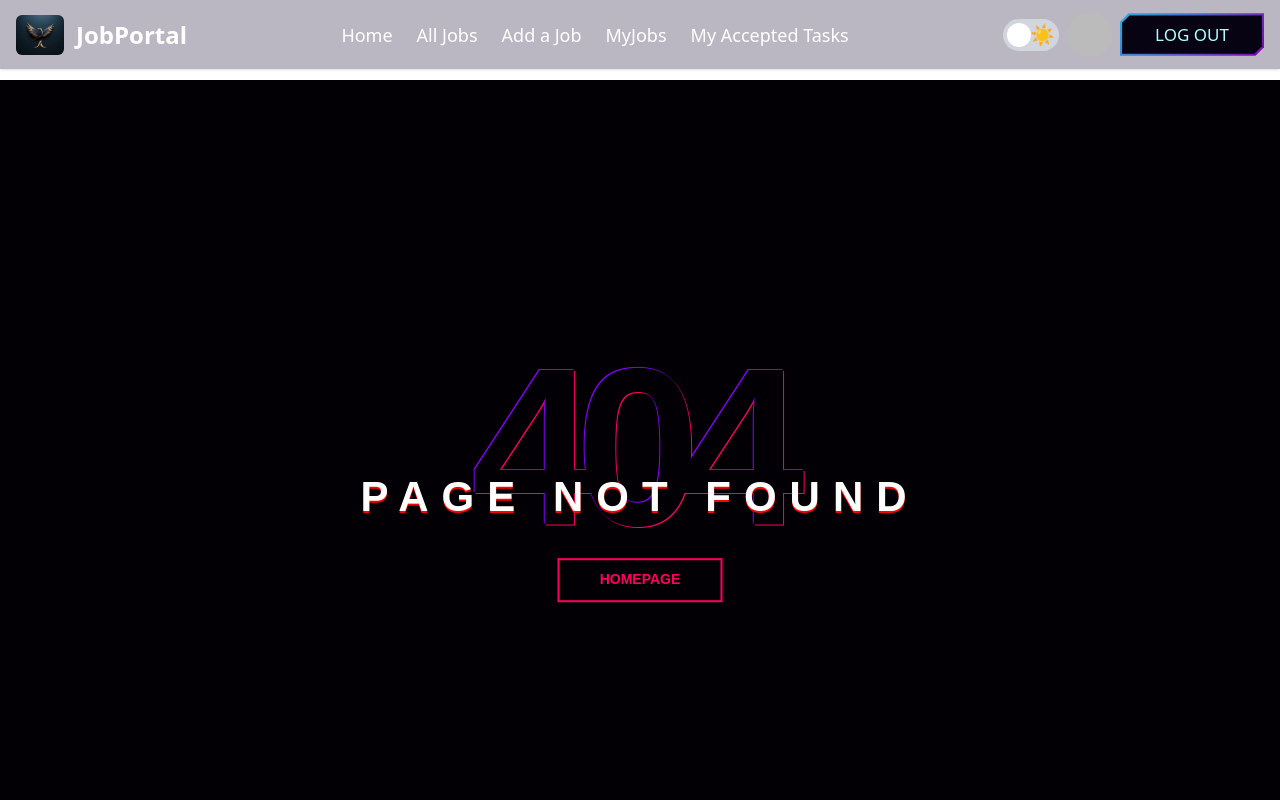
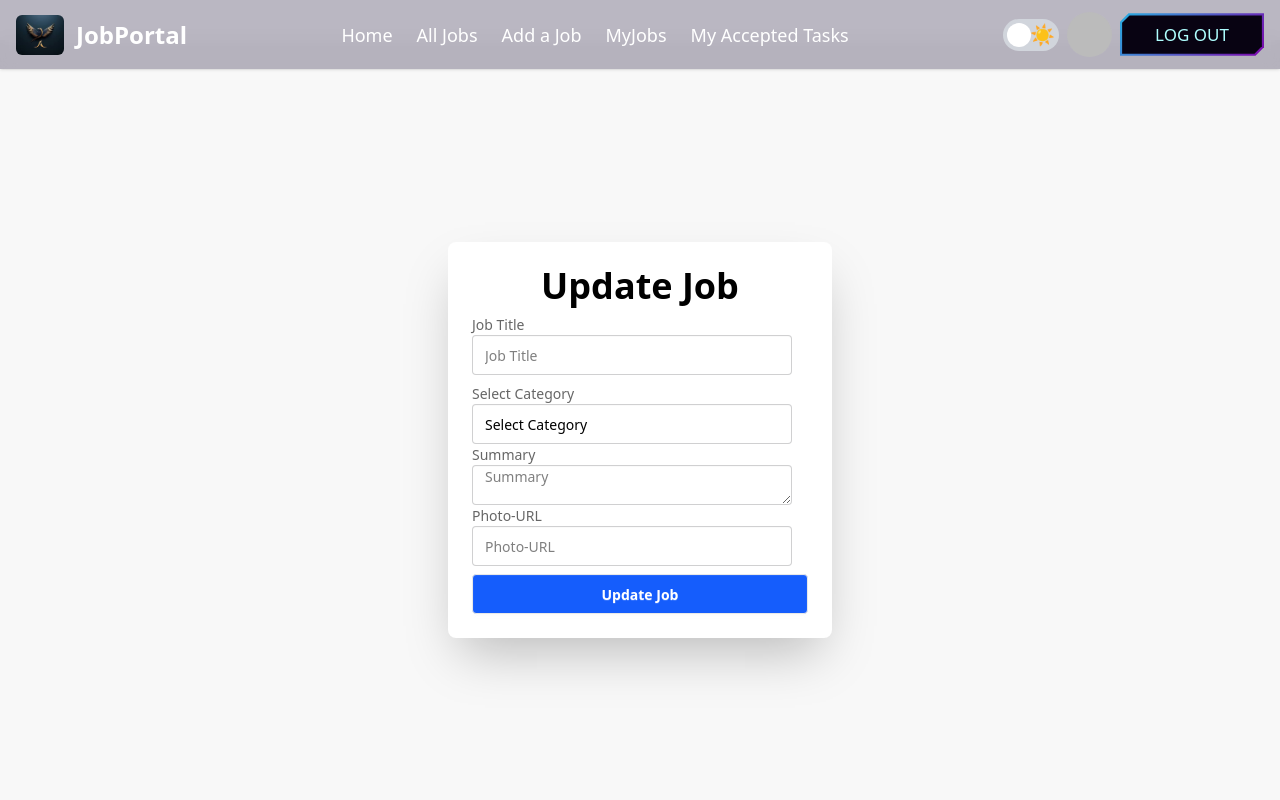
Before and after one commit to CodeBySabid/Marketplce-Client-Site, a React (Vite) app: page /updatejob/1 in a window 1280 px wide. Shown: the top 800 px of the page. Built offline with nearby package versions, Linux system fonts and the light colour scheme; no server answers; sample sign-in values are in the browser's storage.

Commit message:
toast.success added to addjob page

```diff
--- a/src/pages/AcceptedTasks/AcceptedTasks.jsx
+++ b/src/pages/AcceptedTasks/AcceptedTasks.jsx
@@ -1,9 +1,31 @@
-import React from 'react';
+import React, { useEffect, useState, useContext } from 'react';
+import axios from 'axios';
+import { AuthContext } from '../../context/AuthContext';
 
 const AcceptedTasks = () => {
+    const { user } = useContext(AuthContext);
+    const [acceptedJobs, setAcceptedJobs] = useState([]);
+
+    useEffect(() => {
+        if (!user?.email) return;
+        axios.get(`http://localhost:3000/my-accepted?email=${user.email}`)
+            .then(res => setAcceptedJobs(res.data))
+            .catch(err => console.log(err))
+    }, [user?.email]);
+    if (acceptedJobs.length === 0)
+        return <p className="text-center mt-10">You have not accepted any jobs yet.</p>;
+console.log(acceptedJobs)
     return (
-        <div>
-            This is My Accepted Tasks page
+        <div className='my-8 max-w-[1200px] mx-auto grid gap-6 grid-cols-1 md:grid-cols-2 lg:grid-cols-3'>
+            {acceptedJobs.map(job => (
+                <div key={job._id} className='border p-4 rounded-xl shadow-lg'>
+                    <img src={job.coverImage} alt={job.title} className="w-full h-40 object-cover rounded-lg mb-3" />
+                    <h2 className='text-xl font-semibold'>{job.title}</h2>
+                    <p>{job.summary}</p>
+                    <p className='text-sm text-gray-500'>Category: {job.category}</p>
+                    <p className='text-sm text-gray-500'>Accepted At: {new Date(job.acceptedAt).toLocaleString()}</p>
+                </div>
+            ))}
         </div>
     );
 };
--- a/src/pages/AddJob/AddJob.jsx
+++ b/src/pages/AddJob/AddJob.jsx
@@ -2,7 +2,8 @@ import axios from "axios";
 import { useContext, useState } from "react";
 import { AuthContext } from "../../context/AuthContext";
 import { toast, ToastContainer } from "react-toastify";
-import { Link } from "react-router";
+import { useNavigate } from "react-router";
+import "react-toastify/dist/ReactToastify.css";
 
 const AddJob = () => {
     const { user } = useContext(AuthContext);
@@ -10,6 +11,8 @@ const AddJob = () => {
     const [category, setCategory] = useState("");
     const [summary, setSummary] = useState("");
     const [coverImage, setCoverImage] = useState("");
+    const navigate = useNavigate();
+
     const handleSubmit = async (e) => {
         e.preventDefault();
         const jobData = {
@@ -20,11 +23,23 @@ const AddJob = () => {
             postedBy: user.displayName,
             userEmail: user.email,
         };
+
         try {
-            const res = await axios.post("http://localhost:3000/users", jobData);
-            toast.success("Job Posted Successfully!")
+            await axios.post("http://localhost:3000/users", jobData);
+            toast.success("Job Posted Successfully!", {
+                position: "top-right",
+                autoClose: 2000,
+                hideProgressBar: false,
+                closeOnClick: true,
+                pauseOnHover: true,
+                draggable: true,
+                onClose: () => navigate("/alljobs")
+            });
         } catch (error) {
-            toast.error(error)
+            toast.error(error.response?.data?.message || "Something went wrong!", {
+                position: "top-right",
+                autoClose: 3000,
+            });
         }
     };
 
@@ -36,7 +51,13 @@ const AddJob = () => {
                         <h1 className='text-4xl font-semibold text-center'>Add A Job</h1>
                         <form className="fieldset" onSubmit={handleSubmit}>
                             <label className="label">Job Title</label>
-                            <input type="text" onChange={(e) => setTitle(e.target.value)} className="input" placeholder="Job Title" required />
+                            <input
+                                type="text"
+                                onChange={(e) => setTitle(e.target.value)}
+                                className="input"
+                                placeholder="Job Title"
+                                required
+                            />
                             <label className="label">Select Category</label>
                             <select
                                 className="input"
@@ -56,19 +77,18 @@ const AddJob = () => {
                                 required
                             />
                             <label className="label">Photo-URL</label>
-                            <input type="url" onChange={(e) => setCoverImage(e.target.value)} className="input" placeholder="Photo-URL" />
+                            <input
+                                type="url"
+                                onChange={(e) => setCoverImage(e.target.value)}
+                                className="input"
+                                placeholder="Photo-URL"
+                            />
                             <button className="button mt-2 w-[95%]">Add Job</button>
                         </form>
-                        <h2 className='text-2xl font-semibold text-center py-1'>Or</h2>
-                        <button className="btn bg-white text-black border-[#e5e5e5]">
-                            <svg aria-label="Google logo" width="16" height="16" xmlns="http://www.w3.org/2000/svg" viewBox="0 0 512 512"><g><path d="m0 0H512V512H0" fill="#fff"></path><path fill="#34a853" d="M153 292c30 82 118 95 171 60h62v48A192 192 0 0190 341"></path><path fill="#4285f4" d="m386 400a140 175 0 0053-179H260v74h102q-7 37-38 57"></path><path fill="#fbbc02" d="m90 341a208 200 0 010-171l63 49q-12 37 0 73"></path><path fill="#ea4335" d="m153 219c22-69 116-109 179-50l55-54c-78-75-230-72-297 55"></path></g></svg>
-                            Login with Google
-                        </button>
-                        <p className='text-[14px] mt-2'>Already have an account? <Link className='text-red-600' to={'/login'}>Login</Link></p>
                     </div>
                 </div>
-                <ToastContainer />
             </div>
+            <ToastContainer />
         </div>
     );
 };
--- a/src/pages/JobDetails/jobDetails.jsx
+++ b/src/pages/JobDetails/jobDetails.jsx
@@ -12,7 +12,7 @@ const JobDetails = () => {
     const { budget, category, currency, experienceLevel, jobType, postedBy, skillsRequired, status, summary, title, userEmail, coverImage } = jobDataByIn || {}
     const { user } = useContext(AuthContext);
     const handleAccept = async () => {
-        const acceptedJob = { jobId: _id, title, summary, category, experienceLevel, jobType, postedBy, employerEmail: user.email, acceptedBy: user.email, acceptedAt: new Date() }
+        const acceptedJob = { jobId: _id, title, summary, category, experienceLevel, jobType, postedBy, coverImage, employerEmail: user.email, acceptedBy: user.email, acceptedAt: new Date() }
         try {
             const response = await axios.post("http://localhost:3000/accepted", acceptedJob);
             // toast.success("Job Accepted Successfully!")
--- a/src/pages/Jobs/MyJobs.jsx
+++ b/src/pages/Jobs/MyJobs.jsx
@@ -51,7 +51,7 @@ const MyJobs = () => {
         <div className="mt-4">
             <h1 className="text-3xl text-center">My Posted Jobs ({jobs.length})</h1>
 
-            <div className="grid grid-cols-3 gap-5 p-4">
+            <div className='mx-auto px-3 my-5 max-sm:max-w-[430px] max-w-[1200px] gap-10 grid max-sm:grid-cols-1 max-md:grid-cols-2 max-[960px]:grid-cols-2 grid-cols-3'>
                 {jobs.map(job => (
                     <div key={job._id} className="p-4 border rounded shadow">
                         <img src={job.coverImage} className="h-40 w-full object-cover" />
@@ -61,9 +61,44 @@ const MyJobs = () => {
 
                         <div className="flex justify-between mt-3">
                             <Link
-                                className="btn btn-sm bg-blue-500 text-white"
+                                to={`/updatejob/${job._id}`}
+                                class="relative inline-flex items-center justify-center px-8 py-2.5 overflow-hidden tracking-tighter text-white bg-gray-800 rounded-md group"
                             >
-                                Edit Job
+                                <span
+                                    class="absolute w-0 h-0 transition-all duration-500 ease-out bg-orange-600 rounded-full group-hover:w-56 group-hover:h-56"
+                                ></span>
+                                <span class="absolute bottom-0 left-0 h-full -ml-2">
+                                    <svg
+                                        xmlns="http://www.w3.org/2000/svg"
+                                        class="w-auto h-full opacity-100 object-stretch"
+                                        viewBox="0 0 487 487"
+                                    >
+                                        <path
+                                            fill-opacity=".1"
+                                            fill-rule="nonzero"
+                                            fill="#FFF"
+                                            d="M0 .3c67 2.1 134.1 4.3 186.3 37 52.2 32.7 89.6 95.8 112.8 150.6 23.2 54.8 32.3 101.4 61.2 149.9 28.9 48.4 77.7 98.8 126.4 149.2H0V.3z"
+                                        ></path>
+                                    </svg>
+                                </span>
+                                <span class="absolute top-0 right-0 w-12 h-full -mr-3">
+                                    <svg
+                                        xmlns="http://www.w3.org/2000/svg"
+                                        class="object-cover w-full h-full"
+                                        viewBox="0 0 487 487"
+                                    >
+                                        <path
+                                            fill-opacity=".1"
+                                            fill-rule="nonzero"
+                                            fill="#FFF"
+                                            d="M487 486.7c-66.1-3.6-132.3-7.3-186.3-37s-95.9-85.3-126.2-137.2c-30.4-51.8-49.3-99.9-76.5-151.4C70.9 109.6 35.6 54.8.3 0H487v486.7z"
+                                        ></path>
+                                    </svg>
+                                </span>
+                                <span
+                                    class="absolute inset-0 w-full h-full -mt-1 rounded-lg opacity-30 bg-gradient-to-b from-transparent via-transparent to-gray-200"
+                                ></span>
+                                <span class="relative text-base font-semibold">UpdateJob</span>
                             </Link>
                             <button
                                 onClick={() => handleDelete(job._id)}
--- /dev/null
+++ b/src/pages/Jobs/UpdateJob.jsx
@@ -0,0 +1,86 @@
+import { useParams, useNavigate } from "react-router";
+import axios from "axios";
+import { useEffect, useState } from "react";
+import { toast, ToastContainer } from "react-toastify";
+
+const UpdateJob = () => {
+    const { id } = useParams();
+    console.log(id)
+    const navigate = useNavigate();
+
+    const [job, setJob] = useState({});
+
+    useEffect(() => {
+        axios.get(`http://localhost:3000/users/${id}`)
+            .then(res => setJob(res.data))
+            .catch(err => console.log(err));
+    }, [id]);
+
+    const handleUpdate = async (e) => {
+        e.preventDefault();
+
+        try {
+            await axios.put(`http://localhost:3000/job/${id}`, job);
+
+            toast.success("Job Updated Successfully!");
+            navigate("/my-jobs");
+
+        } catch (error) {
+            console.log(error);
+        }
+    };
+
+    return (
+        <div className="w-full flex justify-center items-center h-[90vh]">
+            <div className="hero bg-base-200 min-h-screen px-1">
+                <div className="card bg-base-100 w-full max-w-sm shrink-0 shadow-2xl">
+                    <div className="card-body">
+                        <h1 className='text-4xl font-semibold text-center'>Update Job</h1>
+                        <form onSubmit={handleUpdate}>
+                            <label className="label">Job Title</label>
+                            <input
+                                type="text"
+                                className="input mb-2"
+                                value={job.title || ""}
+                                onChange={(e) => setJob({ ...job, title: e.target.value })}
+                                placeholder="Job Title"
+                            />
+                            <label className="label">Select Category</label>
+                            <select
+                                type="text"
+                                className="input"
+                                value={job.category || ""}
+                                onChange={(e) => setJob({ ...job, category: e.target.value })}
+                                required
+                            >
+                                <option value="">Select Category</option>
+                                <option value="Web Development">Web Development</option>
+                                <option value="Graphics Design">Graphics Design</option>
+                                <option value="Marketing">Marketing</option>
+                            </select>
+                            <label className="label">Summary</label>
+                            <textarea
+                                placeholder="Summary"
+                                className="input resize-y"
+                                value={job.summary || ""}
+                                onChange={(e) => setJob({ ...job, summary: e.target.value })}
+                            />
+                            <label className="label">Photo-URL</label>
+                            <input
+                                type="url"
+                                value={job.coverImage || ""}
+                                onChange={(e) => setJob({ ...job, coverImage: e.target.value })}
+                                className="input"
+                                placeholder="Photo-URL"
+                            />
+                            <button className="btn bg-blue-600 text-white w-full mt-2">Update Job</button>
+                        </form>
+                    </div>
+                </div>
+                <ToastContainer />
+            </div>
+        </div>
+    );
+};
+
+export default UpdateJob;
--- a/src/routes/Routes.jsx
+++ b/src/routes/Routes.jsx
@@ -10,6 +10,7 @@ import PrivateRouter from "./PrivateRouter";
 import JobDetails from "../pages/JobDetails/jobDetails";
 import ErrorPage from "../Error/ErrorPage";
 import MyJobs from "../pages/Jobs/MyJobs";
+import UpdateJob from "../pages/Jobs/UpdateJob";
 
 const routes = createBrowserRouter(
     [
@@ -52,6 +53,12 @@ const routes = createBrowserRouter(
                     </PrivateRouter>
                 },
                 {
+                    path: '/updatejob/:id',
+                    element: <PrivateRouter>
+                        <UpdateJob></UpdateJob>
+                    </PrivateRouter>
+                },
+                {
                     path: '/login',
                     Component: Login,
                 },
```
